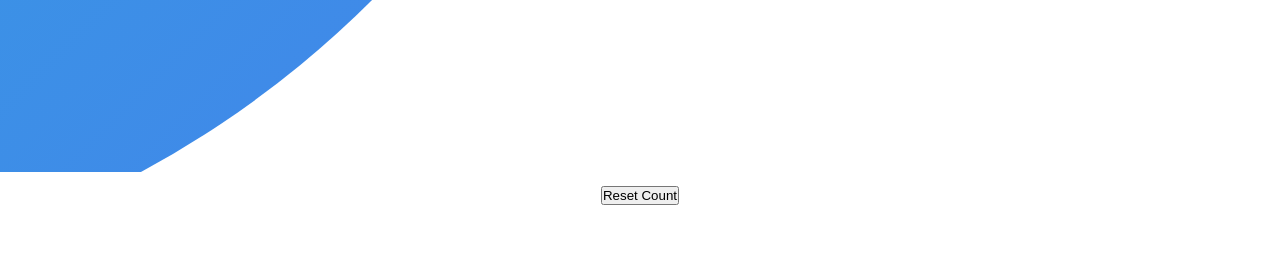
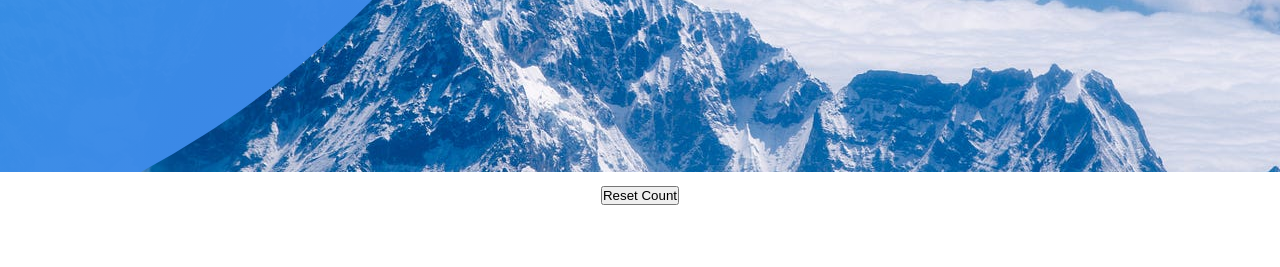
Before and after one commit to suana123/explorepeak1, a plain HTML site: page login.html in a window 1280 px wide. Shown: the part 628-895 px from the top of the page. Drawn offline with Linux system fonts and the light colour scheme.

Commit message:
Update login.html

```diff
--- a/login.html
+++ b/login.html
@@ -13,7 +13,7 @@
 
   </head>
   <body>
-    <div class="container" style="background: url(mountains/1.jpg);">
+    <div class="container" style="background: url(1.jpg);">
       <div class="forms-container">
 
         <div class="signin-signup">
```
